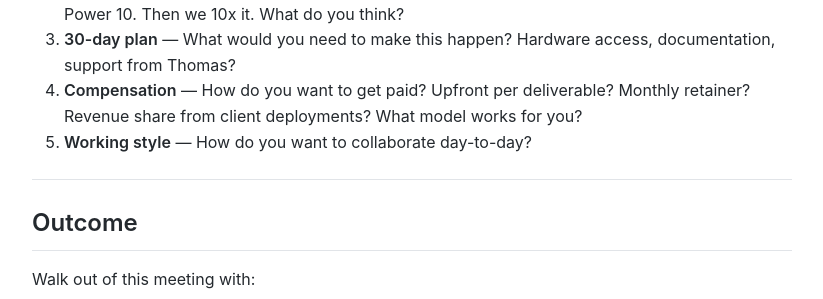
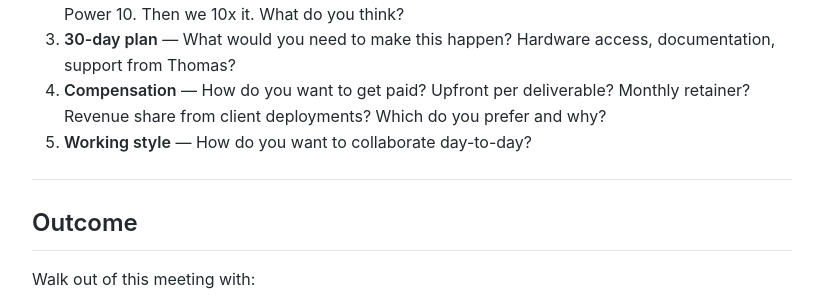
Before and after one commit to MariusWilsch/public-wilsch-ai-pages, a Jekyll site: the page built from project/soloforce/power-inference-discovery-meeting-agenda.md, in a window 1280 px wide and 900 px high, scrolled down 2678 px. Shown: the part 180-479 px from the top of the window, without its empty margins (228-1051 px from the left). Built offline with Jekyll 4.4.1, drawn with Linux system fonts in a browser that asks for light colours; our own code applies the rules of GitHub Pages for plain Markdown files.

Commit message:
Sync from hippocampus 2026-02-07

```diff
--- a/project/soloforce/power-inference-discovery-meeting-agenda.md
+++ b/project/soloforce/power-inference-discovery-meeting-agenda.md
@@ -90,7 +90,7 @@ Two clients, both on IBM Power 10, both with massive structured datasets:
 1. **Your take** — What's your initial read on Power's inference limitations? Where would you start?
 2. **The benchmark** — Here's what I propose: you own the baseline. Install, measure, report on our Power 10. Then we 10x it. What do you think?
 3. **30-day plan** — What would you need to make this happen? Hardware access, documentation, support from Thomas?
-4. **Compensation** — How do you want to get paid? Upfront per deliverable? Monthly retainer? Revenue share from client deployments? What model works for you?
+4. **Compensation** — How do you want to get paid? Upfront per deliverable? Monthly retainer? Revenue share from client deployments? Which do you prefer and why?
 5. **Working style** — How do you want to collaborate day-to-day?
 
 ---
```
